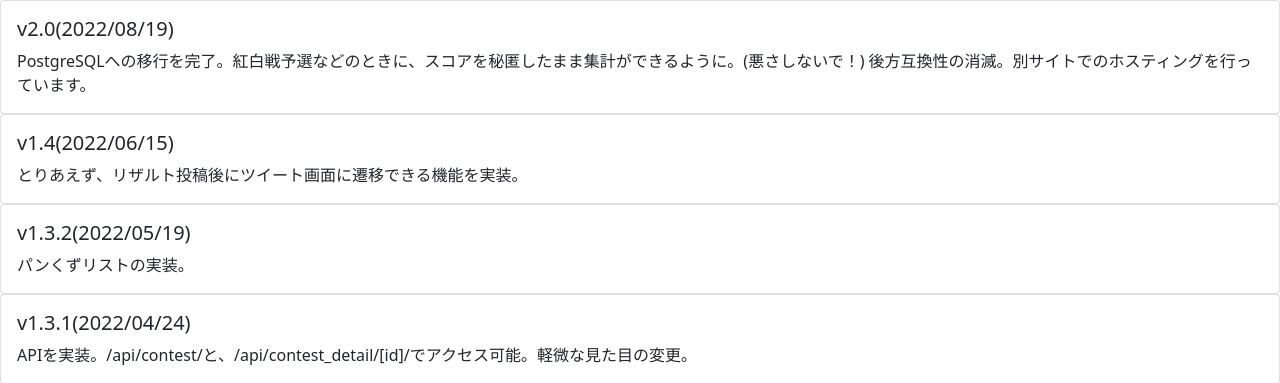
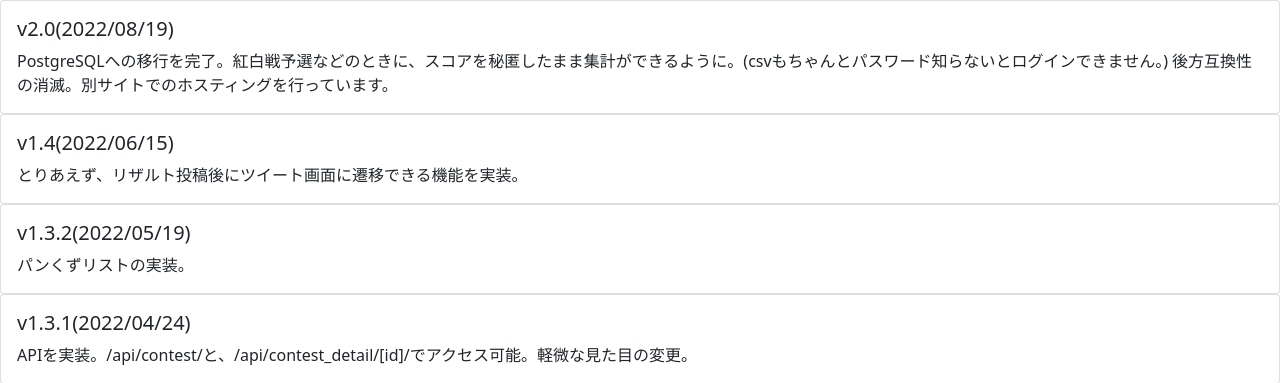
Before and after one commit to ekaraage/ranking_flask, a Flask app: page /release_notes/ in a window 1280 px wide. Shown: the part 48-431 px from the top of the page. Run offline with Flask 2, Linux system fonts and the light colour scheme; some libraries are stand-ins or nearby versions.

Commit message:
リリースノートをちょっと書き換えた

```diff
--- a/templates/release_notes.html
+++ b/templates/release_notes.html
@@ -6,7 +6,7 @@
 	<div class="card rounded">
 		<div class="card-body">
 			<h5 class="card-title">v2.0(2022/08/19)</h5>
-			<p class="card-text">PostgreSQLへの移行を完了。紅白戦予選などのときに、スコアを秘匿したまま集計ができるように。(悪さしないで！)
+			<p class="card-text">PostgreSQLへの移行を完了。紅白戦予選などのときに、スコアを秘匿したまま集計ができるように。(csvもちゃんとパスワード知らないとログインできません。)
 				後方互換性の消滅。別サイトでのホスティングを行っています。
 			</p>
 		</div>
```
